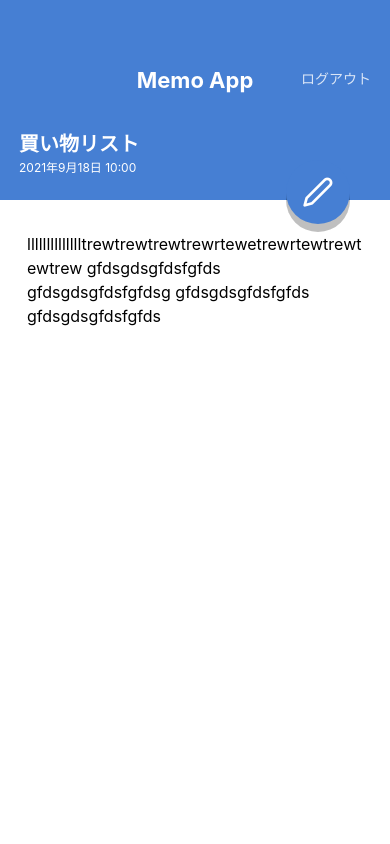
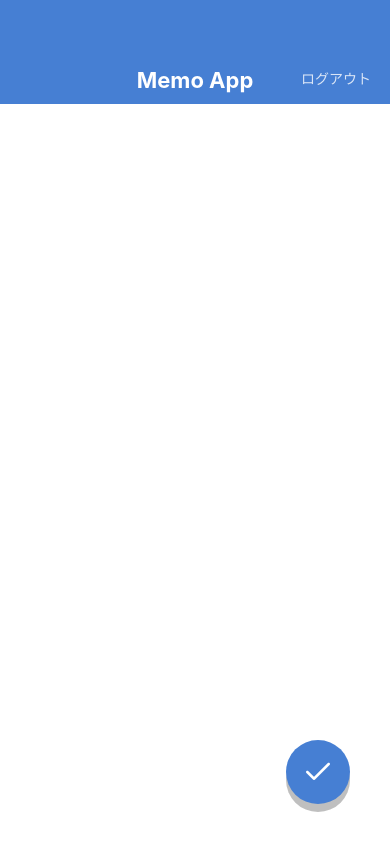
Before and after one commit to tomoaki1031/MemoApp2, a React Native app: screen / in a window 390 px wide. Built offline with nearby package versions, Linux system fonts and the light colour scheme.

Commit message:
create edit,create

```diff
--- a/App.jsx
+++ b/App.jsx
@@ -1,10 +1,12 @@
 import React from 'react';
 
-import MemoDetailScreen from './src/screens/MemoDetailsScreen';
+// import MemoDetailScreen from './src/screens/MemoDetailsScreen';
+// import MemoEditScreen from './src/screens/MemoEditScreen';
+import MemoCreateScreen from './src/screens/MemoCreateScreen';
 // import MemoListScreen from './src/screens/MemoListScreen';
 
 export default function App() {
   return (
-    <MemoDetailScreen />
+    <MemoCreateScreen />
   );
 }
--- /dev/null
+++ b/src/screens/MemoCreateScreen.jsx
@@ -0,0 +1,41 @@
+import React from 'react';
+import {
+  View, Text, StyleSheet, TextInput, KeyboardAvoidingView,
+} from 'react-native';
+
+import AppBar from '../components/AppBar';
+import CircleButton from '../components/CircleButton';
+
+export default function MemoCreateScreen() {
+  return (
+    <KeyboardAvoidingView style={styles.container} behavior="height">
+      <AppBar />
+      <View style={styles.inputContainer}>
+        <TextInput value="" multiline style={styles.input} />
+      </View>
+      <CircleButton name="check" />
+
+    </KeyboardAvoidingView>
+  );
+}
+
+const styles = StyleSheet.create({
+  container: {
+    flex: 1,
+
+  },
+
+  inputContainer: {
+    paddingHorizontal: 27,
+    paddingVertical: 32,
+    flex: 1,
+  },
+
+  input: {
+    flex: 1,
+    fontSize: 16,
+    lineHeight: 24,
+    textAlignVertical: 'top',
+  },
+
+});
--- /dev/null
+++ b/src/screens/MemoEditScreen.jsx
@@ -0,0 +1,42 @@
+import React from 'react';
+import {
+  View, Text, StyleSheet, TextInput, KeyboardAvoidingView,
+} from 'react-native';
+
+import AppBar from '../components/AppBar';
+import CircleButton from '../components/CircleButton';
+
+export default function MemoEditScreen() {
+  return (
+    <KeyboardAvoidingView style={styles.container} behavior="height">
+      <AppBar />
+      <View style={styles.inputContainer}>
+        <TextInput value="買い物リスト" multiline style={styles.input} />
+      </View>
+      <CircleButton name="check" />
+
+    </KeyboardAvoidingView>
+  );
+}
+
+const styles = StyleSheet.create({
+  container: {
+    flex: 1,
+
+  },
+
+  inputContainer: {
+    paddingHorizontal: 27,
+    paddingVertical: 32,
+    flex: 1,
+  },
+
+  input: {
+    flex: 1,
+    fontSize: 16,
+    lineHeight: 24,
+    textAlignVertical: 'top',
+  },
+
+
+});
```
